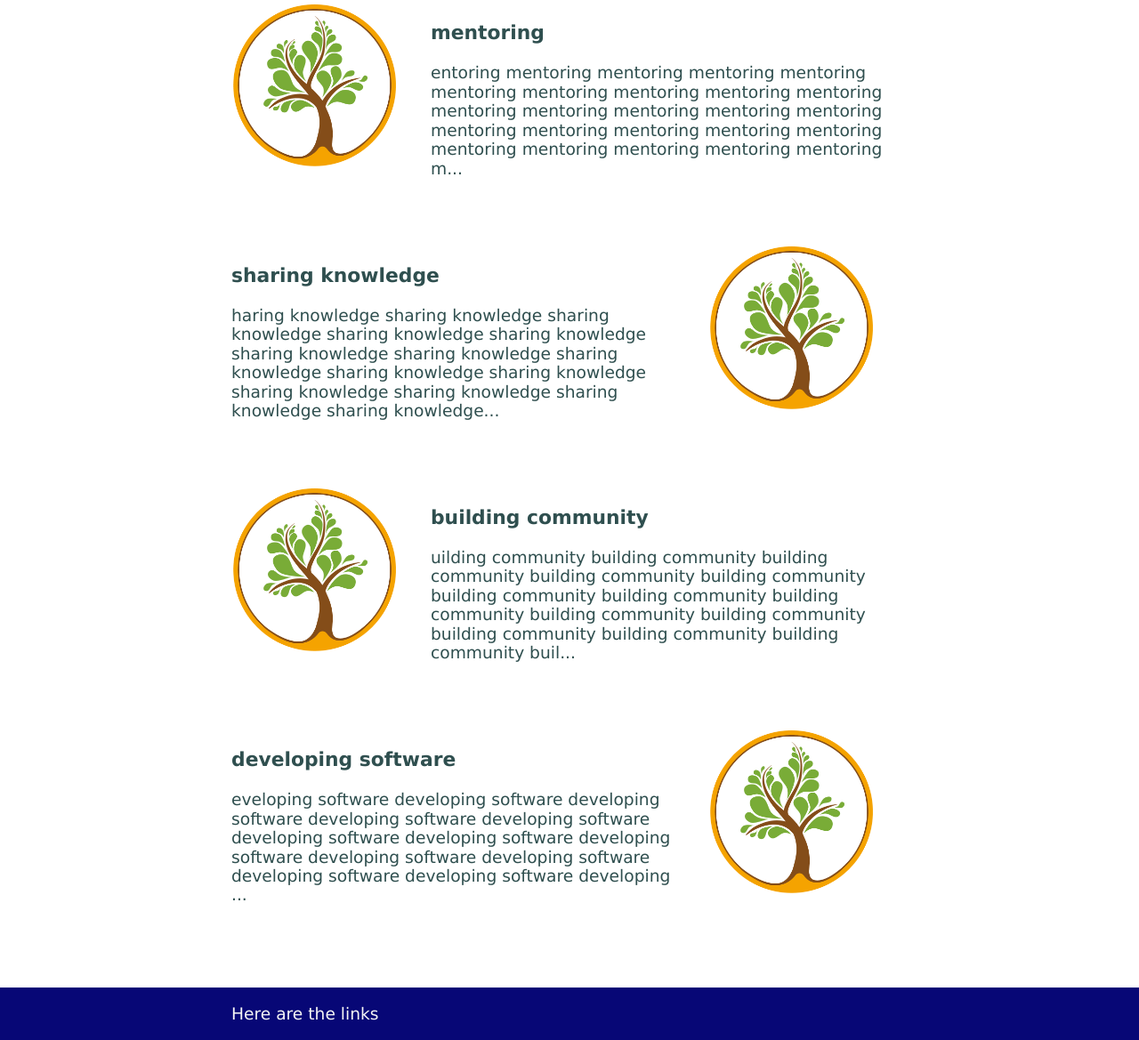
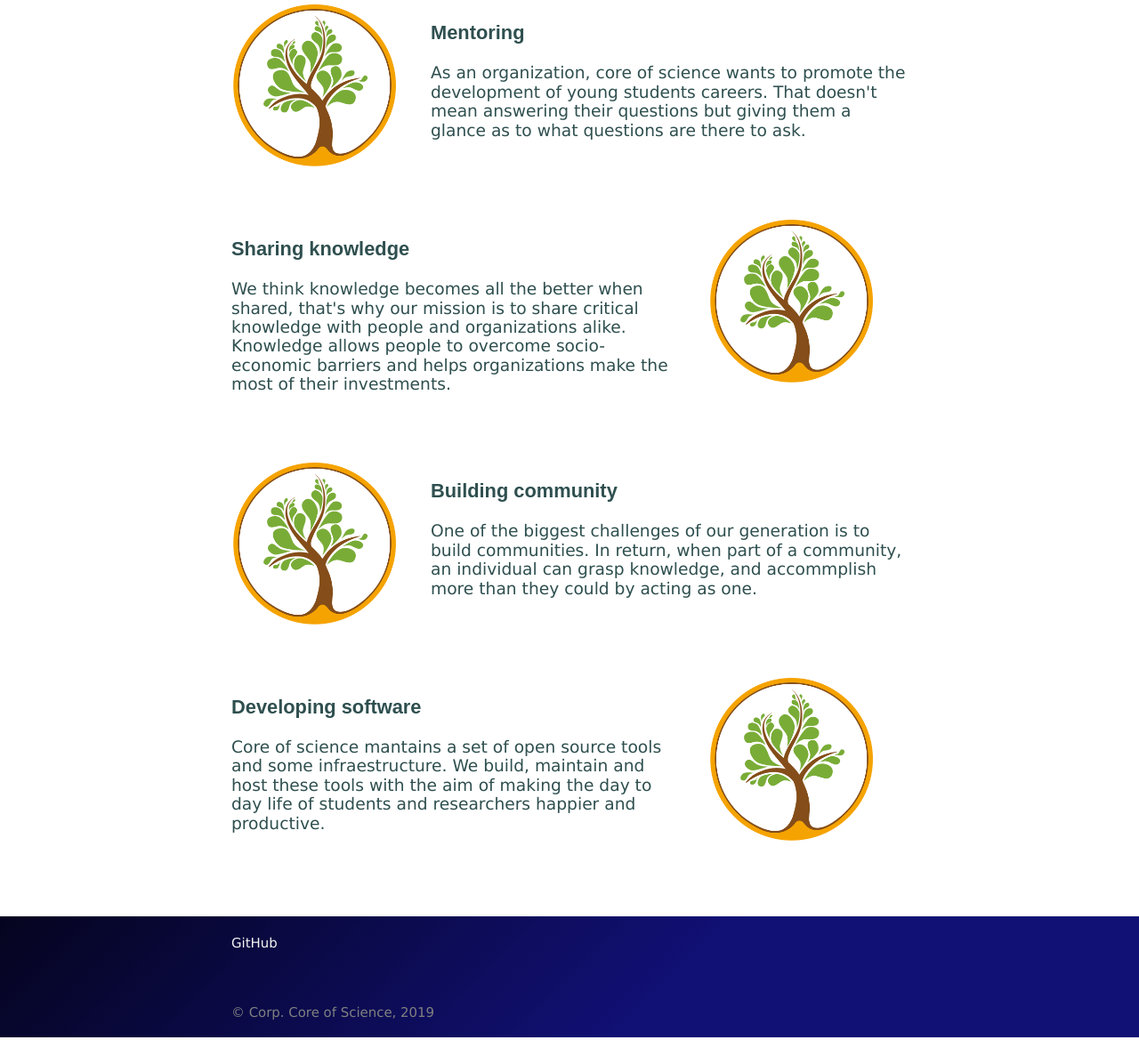
Before and after one commit to coreofscience/coreofscience.org, a Gatsby site: page / in a window 1280 px wide. Shown: the part 272-1441 px from the top of the page at 89% size. Built offline with nearby package versions, Linux system fonts and the light colour scheme; Gatsby itself is replaced by a stand-in of ours.

Commit message:
Write some copy text

```diff
--- a/src/pages/index.css
+++ b/src/pages/index.css
@@ -5,6 +5,15 @@ body {
   margin: 0;
   padding: 0;
   color: darkslategray;
+}
+
+h1,
+h2,
+h3,
+h4,
+h5,
+h6 {
+  font-family: Arial, Helvetica, sans-serif;
 }
 
 .Landing-container {
@@ -16,7 +25,12 @@ body {
 .Landing-header,
 .Landing-footer {
   color: whitesmoke;
-  background-color: rgb(7, 7, 118);
+  /* Permalink - use to edit and share this gradient: http://colorzilla.com/gradient-editor/#05041f+0,111075+59,111075+59 */
+  background: #05041f; /* Old browsers */
+  background: -moz-linear-gradient(-45deg, #05041f 0%, #111075 59%, #111075 59%); /* FF3.6-15 */
+  background: -webkit-linear-gradient(-45deg, #05041f 0%,#111075 59%,#111075 59%); /* Chrome10-25,Safari5.1-6 */
+  background: linear-gradient(135deg, #05041f 0%,#111075 59%,#111075 59%); /* W3C, IE10+, FF16+, Chrome26+, Opera12+, Safari7+ */
+  filter: progid:DXImageTransform.Microsoft.gradient( startColorstr='#05041f', endColorstr='#111075',GradientType=1 ); /* IE6-9 fallback on horizontal gradient */
 }
 
 .Landing-header {
@@ -25,3 +39,14 @@ body {
   display: flex;
   align-items: center;
 }
+
+.Landing-external-link {
+  text-decoration: none;
+  font-size: 80%;
+  color: whitesmoke;
+}
+
+.Landing-copyright-notice {
+  margin-top: 3em;
+  color: gray;
+}
--- a/src/pages/index.js
+++ b/src/pages/index.js
@@ -4,10 +4,39 @@ import "./index.css";
 import "./Principle.css";
 
 const PRINCIPLES = [
-  "mentoring",
-  "sharing knowledge",
-  "building community",
-  "developing software"
+  {
+    name: "Mentoring",
+    content: `
+      As an organization, core of science wants to promote the development of
+      young students careers. That doesn't mean answering their questions but
+      giving them a glance as to what questions are there to ask.
+    `
+  },
+  {
+    name: "Sharing knowledge",
+    content: `
+      We think knowledge becomes all the better when shared, that's why our
+      mission is to share critical knowledge with people and organizations
+      alike. Knowledge allows people to overcome socio-economic barriers and
+      helps organizations make the most of their investments.
+    `
+  },
+  {
+    name: "Building community",
+    content: `
+      One of the biggest challenges of our generation is to build communities.
+      In return, when part of a community, an individual can grasp knowledge,
+      and accommplish more than they could by acting as one.
+    `
+  },
+  {
+    name: "Developing software",
+    content: `
+      Core of science mantains a set of open source tools and some infraestructure.
+      We build, maintain and host these tools with the aim of making the day to
+      day life of students and researchers happier and productive.
+    `
+  }
 ];
 
 const Landing = () => (
@@ -15,28 +44,40 @@ const Landing = () => (
     <header className="Landing-header">
       <div className="Landing-container">
         <h1 className="Landing-brand">Core of Science</h1>
-        <h2>Slogan slogan</h2>
+        <h2>Slogan...</h2>
       </div>
     </header>
     <div className="Landing-main">
       <div className="Landing-container">
-        {PRINCIPLES.map(principle => (
-          <div className="Principle" key={principle}>
-            <img
-              className="Principle-logo"
-              src="/images/logo.png"
-              alt={principle}
-            />
+        {PRINCIPLES.map(({ name, content }) => (
+          <div className="Principle" key={name}>
+            <img className="Principle-logo" src="/images/logo.png" alt={name} />
             <div className="Principle-details">
-              <h3 className="Principle-title">{principle}</h3>
-              <p>{`${principle} `.repeat(50).substr(1, 250)}...</p>
+              <h3 className="Principle-title">{name}</h3>
+              <p>
+                {!!content.trim()
+                  ? content
+                  : `${name.toLowerCase()} `.repeat(50).substr(0, 250) + `...`}
+              </p>
             </div>
           </div>
         ))}
       </div>
     </div>
     <footer className="Landing-footer">
-      <div className="Landing-container">Here are the links</div>
+      <div className="Landing-container">
+        <div>
+          <a
+            className="Landing-external-link"
+            href="https://github.com/coreofscience/"
+          >
+            GitHub
+          </a>
+        </div>
+        <div className="Landing-copyright-notice">
+          <small>&copy; Corp. Core of Science, 2019</small>
+        </div>
+      </div>
     </footer>
   </div>
 );
```
Also changed, not shown: .travis.yml.
